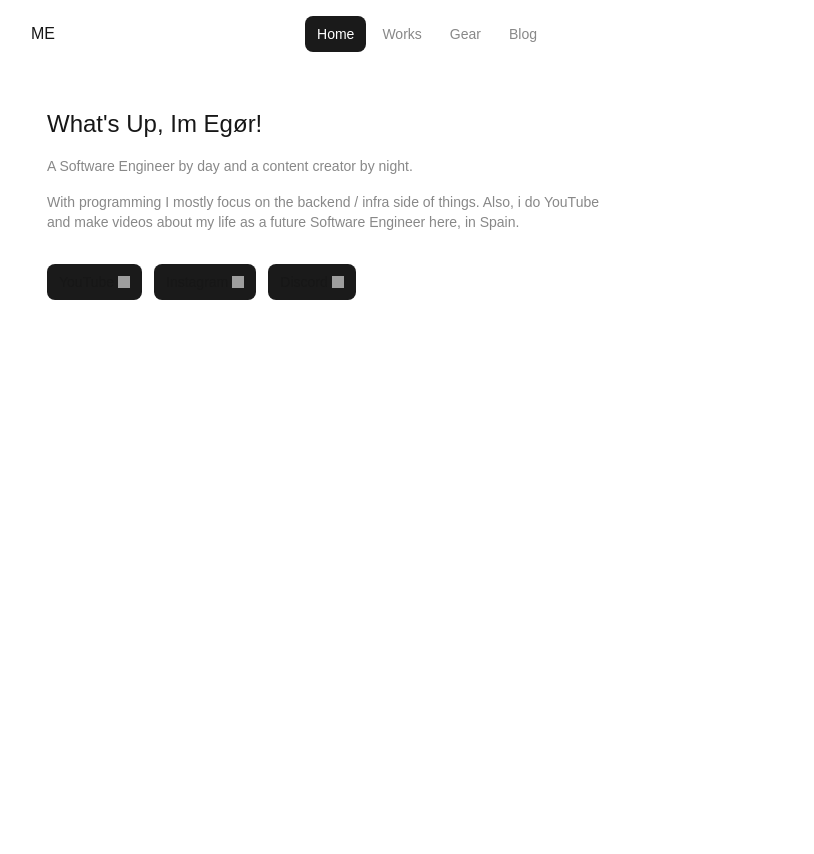
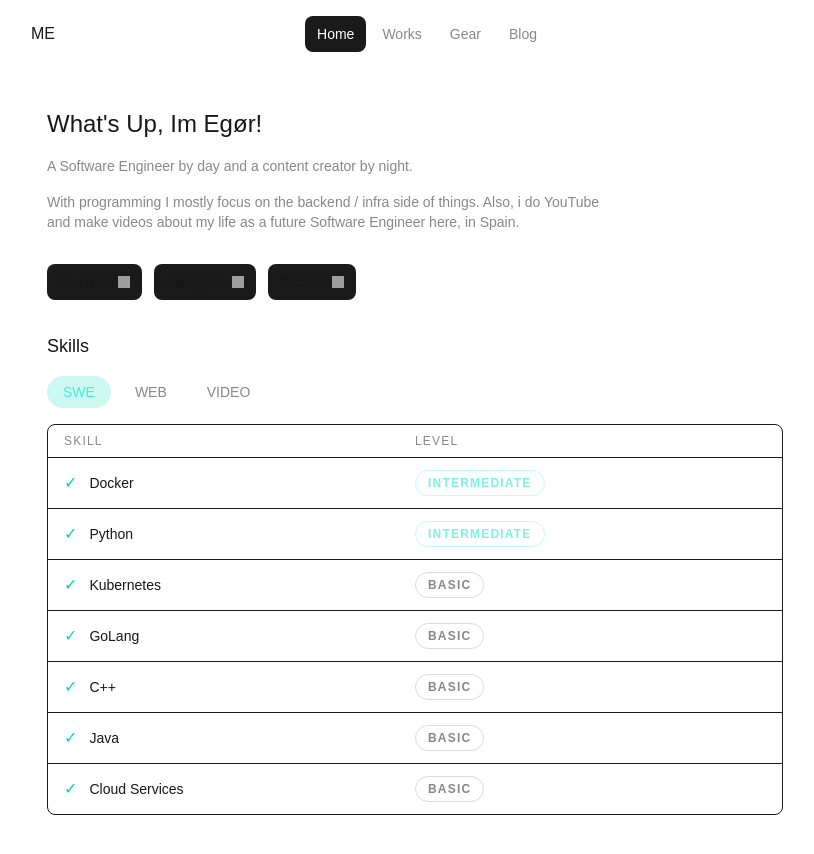
Before and after one commit to monokkai/maajer.io, a Next.js app: page / in a window 1280 px wide. Shown: the top 854 px of the page, without its empty margins (225-1039 px from the left). Before the commit the page ends 800 px from the top, so only its background shows below. Built offline with nearby package versions, Linux system fonts and the light colour scheme; grey boxes are pictures that could not be loaded.

Commit message:
feat: skills

```diff
--- a/app/blog/assets.ts
+++ b/app/blog/assets.ts
@@ -5,12 +5,12 @@ export const blogPosts: Product[] = [
         title: "My Story",
         description: "How I went from a gaming addict to a programmer and a YouTuber",
         href: "/blog/my-story",
-        image: "/",
+        image: "/story.png",
     },
     {
         title: "Moving to Spain",
-        description: "Whole journey from Vilnius, Lithuania to Alicante, Spain.",
+        description: "Whole journey from Kaunas, Lithuania to Alicante, Spain.",
         href: "/blog/spain",
-        image: "/",
+        image: "/alicante.webp",
     },
 ];
--- a/app/components/Blog/blogPage.tsx
+++ b/app/components/Blog/blogPage.tsx
@@ -1,3 +1,7 @@
+"use client";
+
+import { motion } from "framer-motion";
+import Link from "next/link";
 import { ChildrenProps } from "@/app/types";
 import { BasePage } from "../basePage";
 import { Header } from "../header";
@@ -7,7 +11,30 @@ export const BlogPage = ({ children }: ChildrenProps) => {
     <>
       <Header />
       <BasePage>
-        <div className="flex flex-col gap-4 max-w-xl">{children}</div>
+        <div className="flex flex-col gap-8">
+          <motion.div
+            initial={{ opacity: 0, x: -8 }}
+            animate={{ opacity: 1, x: 0 }}
+            transition={{ duration: 0.3 }}
+          >
+            <Link href="/blog">
+              <motion.span
+                className="inline-flex items-center gap-1.5 text-sm text-lightGray hover:text-white transition-colors"
+                whileHover="hover"
+              >
+                <motion.span
+                  variants={{ hover: { x: -4 } }}
+                  transition={{ duration: 0.2 }}
+                  className="inline-block"
+                >
+                  ←
+                </motion.span>
+                Back
+              </motion.span>
+            </Link>
+          </motion.div>
+          <div className="flex flex-col gap-4 max-w-xl">{children}</div>
+        </div>
       </BasePage>
     </>
   );
--- a/app/components/Blog/card.tsx
+++ b/app/components/Blog/card.tsx
@@ -7,21 +7,27 @@ import Image from "next/image";
 export const BlogCard = ({ title, description, href, image }: Product) => {
   const router = useRouter();
 
+  const hasImage = image && image !== "/";
+
   return (
     <a
-      className="aspect-w-16 aspect-h-9 relative block overflow-hidden rounded-lg shadow-lg group"
+      className="block overflow-hidden rounded-lg cursor-pointer group"
       onClick={() => router.push(href)}
     >
-      <Image
-        width={500}
-        height={500}
-        src={image}
-        alt={title}
-        className="object-cover w-full h-full transition-transform duration-300 ease-in-out transform group-hover:scale-105"
-      />
-      <div className="absolute bottom-0 left-0 right-0 p-4 bg-gradient-to-t from-black to-transparent w-full flex flex-col justify-end">
-        <h3 className="text-lg font-semibold text-white">{title}</h3>
-        <p className="text-sm text-gray-300">{description}</p>
+      {hasImage && (
+        <div className="relative h-[220px] w-full overflow-hidden">
+          <Image
+            width={800}
+            height={400}
+            src={image}
+            alt={title}
+            className="object-cover w-full h-full transition-transform duration-300 ease-in-out group-hover:scale-105"
+          />
+        </div>
+      )}
+      <div className="bg-darkGray px-4 py-3">
+        <h3 className="text-sm font-semibold text-white">{title}</h3>
+        <p className="text-sm text-lightGray mt-0.5">{description}</p>
       </div>
     </a>
   );
--- a/app/components/Navbar/button.tsx
+++ b/app/components/Navbar/button.tsx
@@ -15,7 +15,7 @@ export const Button = ({ text, href, isActive }: ButtonProps) => {
   return (
     <motion.button
       onClick={() => router.push(href)}
-      className={`relative rounded-lg px-3 py-2 text-sm transition-colors ${isActive ? "bg-darkGray text-white" : "text-lightGray"}`}
+      className={`relative rounded-lg px-3 py-2 text-sm transition-colors cursor-pointer ${isActive ? "bg-darkGray text-white" : "text-lightGray"}`}
       whileHover={{ scale: 1.1 }}
       whileTap={{ scale: 0.9 }}
     >
--- /dev/null
+++ b/app/components/Skills.tsx
@@ -0,0 +1,93 @@
+"use client";
+
+import { useState } from "react";
+
+type Level = "Basic" | "Intermediate" | "Experienced";
+
+interface Skill {
+  name: string;
+  level: Level;
+}
+
+const skillData: Record<string, Skill[]> = {
+  SWE: [
+    { name: "Docker", level: "Intermediate" },
+    { name: "Python", level: "Intermediate" },
+    { name: "Kubernetes", level: "Basic" },
+    { name: "GoLang", level: "Basic" },
+    { name: "C++", level: "Basic" },
+    { name: "Java", level: "Basic" },
+    { name: "Cloud Services", level: "Basic" },
+  ],
+  WEB: [
+    { name: "Next.js", level: "Experienced" },
+    { name: "TypeScript", level: "Experienced" },
+    { name: "C#", level: "Experienced" },
+    { name: "Node.js / Nest.js", level: "Experienced" },
+  ],
+  VIDEO: [
+    { name: "Adobe Premiere Pro", level: "Experienced" },
+    { name: "DaVinci Resolve", level: "Intermediate" },
+    { name: "Final Cut Pro X", level: "Intermediate" },
+    { name: "Adobe After Effects", level: "Intermediate" },
+  ],
+};
+
+const levelColor: Record<Level, string> = {
+  Experienced: "text-teal-400 border-teal-400/40",
+  Intermediate: "text-teal-300/70 border-teal-300/30",
+  Basic: "text-lightGray border-lightGray/30",
+};
+
+const tabs = ["SWE", "WEB", "VIDEO"] as const;
+
+export const Skills = () => {
+  const [active, setActive] = useState<"SWE" | "WEB" | "VIDEO">("SWE");
+
+  return (
+    <div className="flex flex-col gap-4">
+      <h2 className="text-lg">Skills</h2>
+
+      <div className="flex gap-2">
+        {tabs.map((tab) => (
+          <button
+            key={tab}
+            onClick={() => setActive(tab)}
+            className={`px-4 py-1.5 rounded-full text-sm font-medium transition-colors cursor-pointer ${
+              active === tab
+                ? "bg-teal-400/20 text-teal-300"
+                : "text-lightGray hover:text-white"
+            }`}
+          >
+            {tab}
+          </button>
+        ))}
+      </div>
+
+      <div className="rounded-lg border border-darkGray overflow-hidden">
+        <div className="grid grid-cols-2 px-4 py-2 border-b border-darkGray">
+          <span className="text-xs text-lightGray tracking-widest uppercase">Skill</span>
+          <span className="text-xs text-lightGray tracking-widest uppercase">Level</span>
+        </div>
+        {skillData[active].map((skill, i) => (
+          <div
+            key={skill.name}
+            className={`grid grid-cols-2 items-center px-4 py-3 ${
+              i < skillData[active].length - 1 ? "border-b border-darkGray" : ""
+            }`}
+          >
+            <div className="flex items-center gap-3">
+              <span className="text-teal-400 text-base">✓</span>
+              <span className="text-sm">{skill.name}</span>
+            </div>
+            <span
+              className={`text-xs font-semibold tracking-widest uppercase border rounded-full px-3 py-1 w-fit ${levelColor[skill.level]}`}
+            >
+              {skill.level}
+            </span>
+          </div>
+        ))}
+      </div>
+    </div>
+  );
+};
--- a/app/page.tsx
+++ b/app/page.tsx
@@ -3,6 +3,7 @@ import { BlogCard } from "./components/Blog/card";
 import { Header } from "./components/header";
 import { SectionBody } from "./components/sectionBody";
 import { SocialMediaButton } from "./components/socialMediaButton";
+import { Skills } from "./components/Skills";
 
 export default function Home() {
   return (
@@ -38,15 +39,7 @@ export default function Home() {
               icon="/discord-icon.png"
             />
           </div>
-          {/* <div className="flex flex-col gap-4">
-            <h2 className="text-lg">Pinned posts</h2>
-            <BlogCard
-              title="M4 MacBook Pro - The Truth"
-              description="My experience with the M4 MacBook Pro 3 months later"
-              href="/blog/m4-macbook-pro"
-              image="/blog/m4-macbook-pro.jpg"
-            />
-          </div> */}
+          <Skills />
         </SectionBody>
       </BasePage>
     </>
```
Also changed, not shown: public/alicante.webp (added), 1 other file (tests, documents, lock files or other folders).
